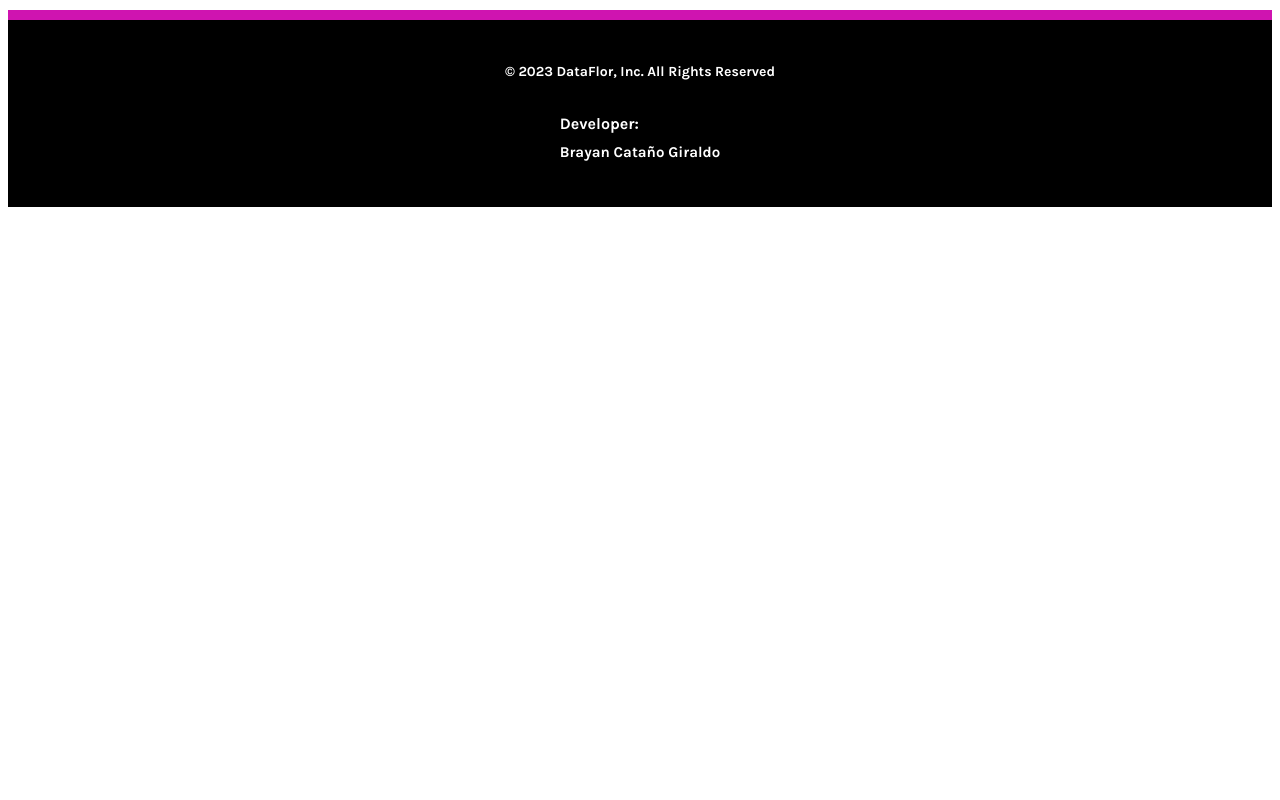
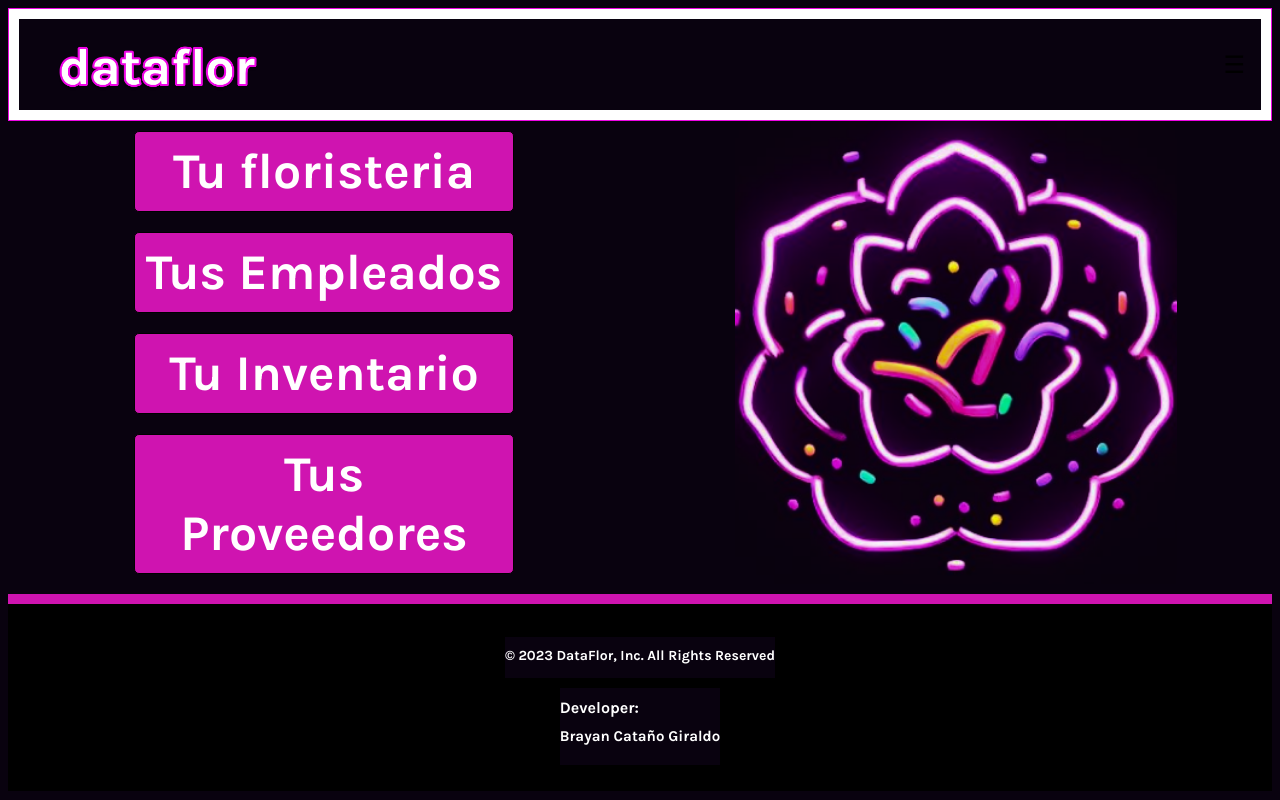
Before and after one commit to brayangiraldo02/DataFlor-MEAN, an Angular app in the folder Front/: page /owner in a window 1280 px wide. Before the commit this address led to /. Built offline with nearby package versions, Linux system fonts and the light colour scheme.

Commit message:
Owner View

```diff
--- a/Front/src/app/app-routing.module.ts
+++ b/Front/src/app/app-routing.module.ts
@@ -7,6 +7,7 @@ import { CreateFlowershopComponent } from './components/create-flowershop/create
 import { UsersComponent } from './components/users/users.component';
 import { TokenGuardAdmin } from './guards/admin.guard';
 import { CreateUserComponent } from './components/create-user/create-user.component';
+import {OwnerViewComponent} from './components/owner-view/owner-view.component';
 
 const routes: Routes = [
   { path: '', component: HomeComponent },
@@ -14,7 +15,8 @@ const routes: Routes = [
   { path: 'flowershops', component: FlowershopsComponent },
   { path: 'flowershop/create', component: CreateFlowershopComponent, canActivate: [TokenGuardAdmin]},
   { path: 'users', component: UsersComponent },
-  { path: 'user/create', component: CreateUserComponent }
+  { path: 'user/create', component: CreateUserComponent },
+  { path: 'owner', component: OwnerViewComponent }
 ];
 
 @NgModule({
--- a/Front/src/app/app.component.html
+++ b/Front/src/app/app.component.html
@@ -1,6 +1,7 @@
-<!-- <app-nav></app-nav> -->
+<app-nav></app-nav>
 <!-- <app-carousel></app-carousel> -->
 <!-- <app-login></app-login> -->
 <!-- <app-flowershops></app-flowershops> -->
+
 <router-outlet></router-outlet>
 <app-footer></app-footer>
--- a/Front/src/app/app.module.ts
+++ b/Front/src/app/app.module.ts
@@ -21,6 +21,7 @@ import { FlowershopsComponent } from './components/flowershops/flowershops.compo
 import { CreateFlowershopComponent } from './components/create-flowershop/create-flowershop.component';
 import { UsersComponent } from './components/users/users.component';
 import { CreateUserComponent } from './components/create-user/create-user.component';
+import { OwnerViewComponent } from './components/owner-view/owner-view.component';
 
 @NgModule({
   declarations: [
@@ -33,7 +34,8 @@ import { CreateUserComponent } from './components/create-user/create-user.compon
     FlowershopsComponent,
     CreateFlowershopComponent,
     UsersComponent,
-    CreateUserComponent
+    CreateUserComponent,
+    OwnerViewComponent
   ],
   imports: [
     BrowserModule,
--- /dev/null
+++ b/Front/src/app/components/owner-view/owner-view.component.css
@@ -0,0 +1,74 @@
+.full-width {
+  width: 50%;
+}
+
+.mainContainer{
+  display: flex;
+}
+
+.imgContainer{
+  display: flex;
+  flex-direction: column;
+  justify-content: center;
+  align-items: center;
+  width: 50%;
+}
+
+.imgContainer img{
+  width: 70%;
+  object-fit: cover;
+}
+
+.buttons button{
+  width: 100%;
+  margin: 10px;
+  padding: 10px;
+  border-radius: 5px;
+  border: 1px solid black;
+  background-color: #f2f2f2;
+  font-size: 20px;
+  font-weight: bold;
+  cursor: pointer;
+  transition: 0.3s;
+}
+
+.buttons{
+  display: flex;
+  flex-direction: column;
+  justify-content: space-around;
+  align-items: center;
+  width: 50%;
+}
+
+.full-height {
+  height: 100%;
+}
+
+
+.buttons button {
+  background-color: rgb(207, 20, 176);
+  color: white;
+  transition: background-color 0.3s;
+}
+
+.buttons button:hover {
+  background-color: rgb(146, 14, 124);
+}
+
+.buttons button:active {
+  background-color: rgb(207, 20, 176);
+  border: 1px solid rgb(207, 20, 176);
+}
+
+.buttons button {
+  transition: background-color 0.3s;
+}
+
+.buttons button {
+  width: 60%;
+  font-size: 50px;
+}
+
+.buttons button:hover {
+  box-shadow: 0px 0px 5px rgba(0, 0, 0, 0.3);
+}
--- /dev/null
+++ b/Front/src/app/components/owner-view/owner-view.component.html
@@ -0,0 +1,12 @@
+<div class="mainContainer">
+  <!-- Mitad izquierda con Botones -->
+  <div class="buttons">
+    <button>Tu floristeria</button>
+    <button>Tus Empleados</button>
+    <button>Tu Inventario</button>
+    <button>Tus Proveedores</button>
+  </div>
+  <div class="imgContainer">
+    <img src="../../../assets/img/newLogo 1.png" alt="Imagen" class="full-width full-height">
+  </div>
+</div>
--- a/Front/src/styles.css
+++ b/Front/src/styles.css
@@ -1,4 +1,5 @@
 /* You can add global styles to this file, and also import other style files */
 * {
   font-family: 'Karla', sans-serif;
+  background-color: #09020F;
 }
```
Also changed, not shown: Front/src/app/components/owner-view/owner-view.component.ts (added, +10 -0 lines), 1 other file (tests, documents, lock files or other folders).
